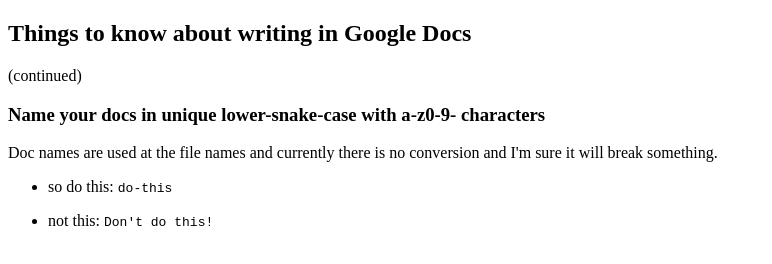
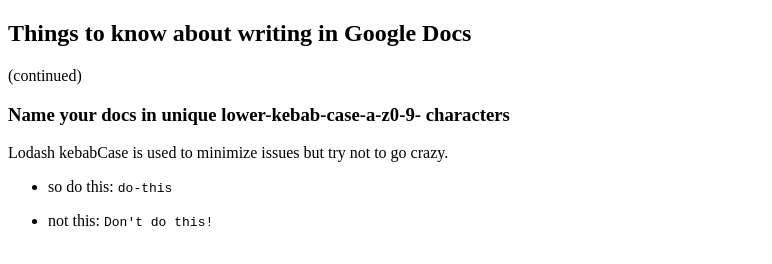
Before and after one commit to HyperSprite/gatsby-site-gds-slide-deck, a Gatsby site: page /6 in a window 1280 px wide. Shown: the whole page, without its empty margins (0-772 px from the left). Built offline with nearby package versions, Linux system fonts and the light colour scheme; Gatsby itself is replaced by a stand-in of ours; some packages are replaced by stand-ins of ours.

Commit message:
update snake_case to kebab-case, and lic

```diff
--- a/package.json
+++ b/package.json
@@ -1,7 +1,7 @@
 {
   "name": "gatsby-site-gds-slide-deck",
   "description": "Getting started with google-drive-source slide deck",
-  "version": "1.0.0",
+  "version": "1.0.1",
   "author": "Christopher Dunavan",
   "dependencies": {
     "babel-plugin-include": "^1.2.0",
--- a/src/pages/6.md
+++ b/src/pages/6.md
@@ -2,9 +2,9 @@
 (continued)
 
 
-### Name your docs in unique lower-snake-case with a-z0-9- characters
+### Name your docs in unique lower-kebab-case-a-z0-9- characters
 
-Doc names are used at the file names and currently there is no conversion and I'm sure it will break something.
+Lodash kebabCase is used to minimize issues but try not to go crazy.
 
 
 * so do this: `do-this`
```
Also changed, not shown: 1 other file.
